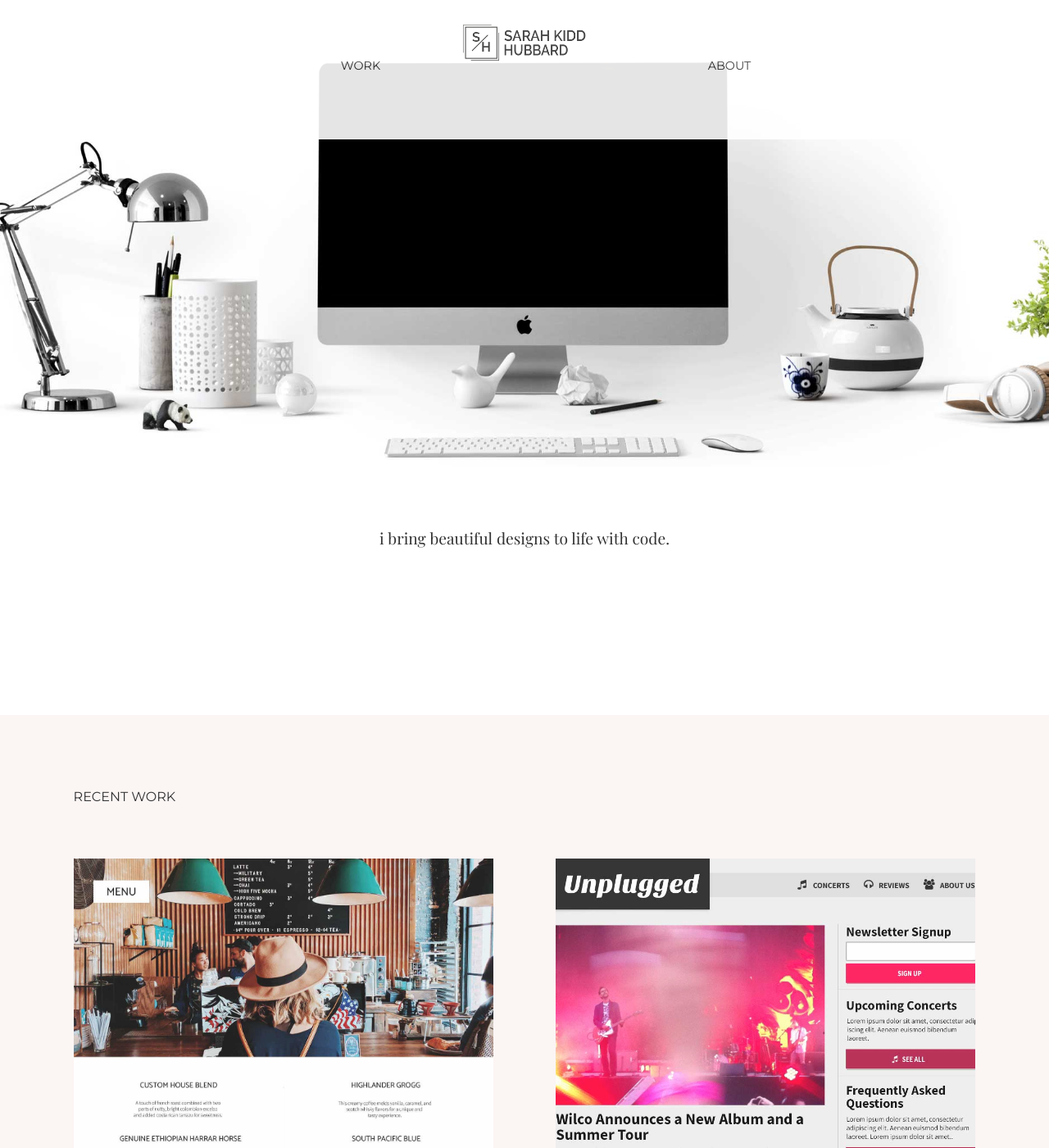
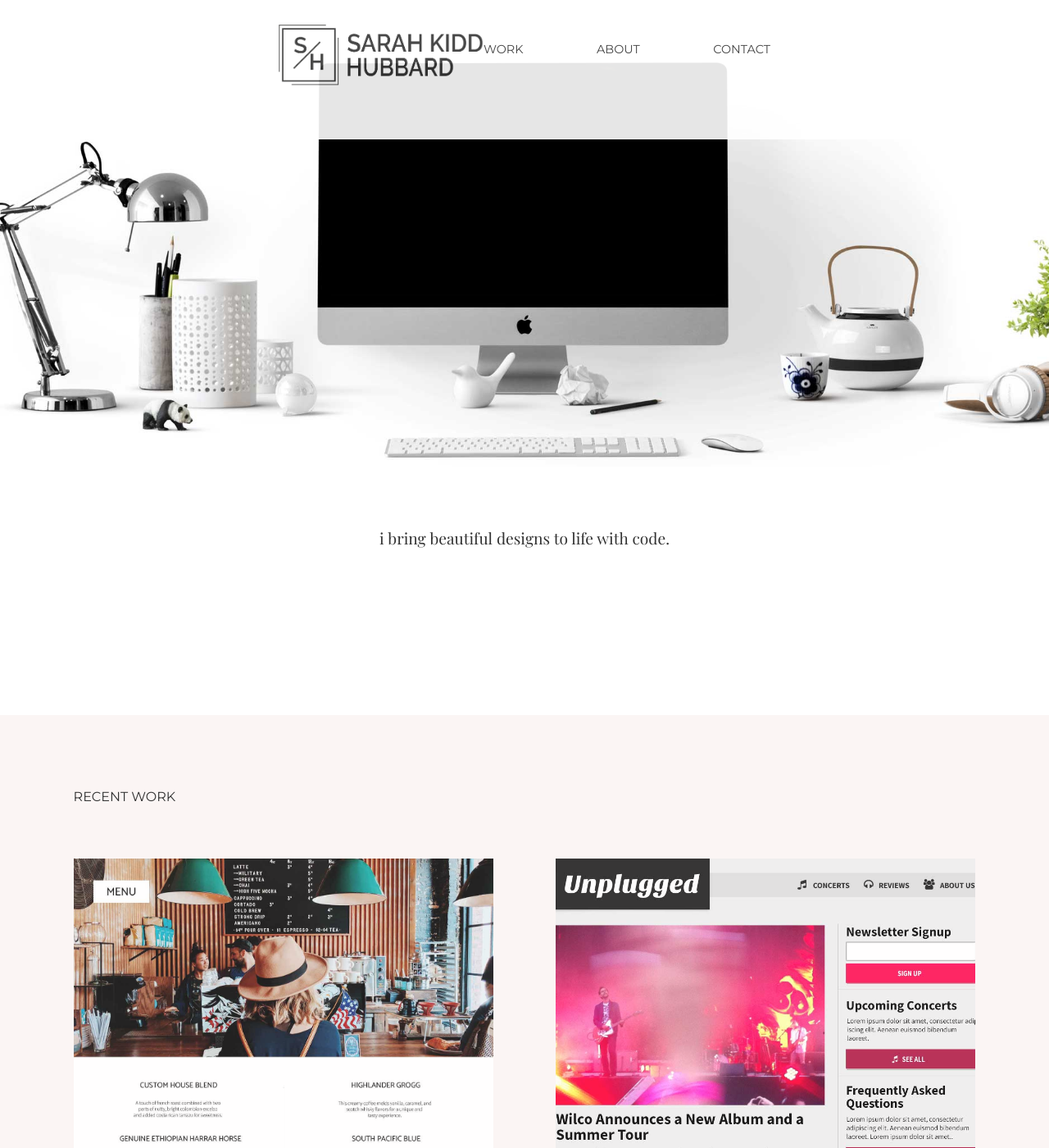
Before and after one commit to skiddhubbard/skiddhubbard.github.io, a Jekyll site: the page built from index.md, in a window 1280 px wide and 1400 px high. Shown: the whole window at 82% size. Built offline with Jekyll 4.4.1, drawn with Linux system fonts in a browser that asks for light colours.

Commit message:
desktop header styles

```diff
--- a/_sass/site/_base.scss
+++ b/_sass/site/_base.scss
@@ -577,26 +577,11 @@ input {
     ul {
       width: 350px;
       padding: 50px 0px 0px 0px;
-      // padding-right: 75px;
-      // padding-top: 52px;
     }
 
     li {
       font-size: 20px;
     }
-
-    // .nav-about {
-    //   width: 150px;
-    //   margin: 0px;
-    // }
-    //
-    // .nav-contact {
-    //   width: 150px;
-    // }
-    //
-    // .nav-work {
-    //   width: 150px;
-    // }
 
  /***Hero Image***/
 
@@ -710,48 +695,48 @@ input {
     }
 
     #logo {
-      width: 150px;
-      position: absolute;
-      left: 50%;
-      margin-left: -75px;
-      padding: 30px 0px 0px;
-      object-fit: scale-down;
+      width: 250px;
+      // position: absolute;
+      // left: 50%;
+      // margin-left: -75px;
+      // padding-top: 30px;
+      // object-fit: scale-down;
     }
 
-    .nav-home {
-      display: block;
-      width: 200px;
-    }
+    // .nav-home {
+    //   display: block;
+    //   width: 200px;
+    // }
 
-    nav {
-      width: 950px;
-      margin: auto;
-    }
+    // nav {
+    //   width: 950px;
+    //   margin: auto;
+    // }
 
-    ul {
-      width: 950px;
-      padding: 0px;
-      float: none;
-    }
+    // ul {
+    //   width: 950px;
+    //   padding: 0px;
+    //   float: none;
+    // }
 
-    li {
-      font-size: 20px;
-      float: left;
-      margin-top: 70px;
-    }
-
-    .nav-work {
-      width: 200px;
-    }
-
-    .nav-about {
-      width: 200px;
-      margin: 70px 0px 0px 150px;
-    }
-
-    .nav-contact {
-      width: 200px;
-    }
+    // li {
+    //   font-size: 20px;
+    //   float: left;
+    //   margin-top: 70px;
+    // }
+    //
+    // .nav-work {
+    //   width: 200px;
+    // }
+    //
+    // .nav-about {
+    //   width: 200px;
+    //   margin: 70px 0px 0px 150px;
+    // }
+    //
+    // .nav-contact {
+    //   width: 200px;
+    // }
 
  /***Hero Image***/
 
```
